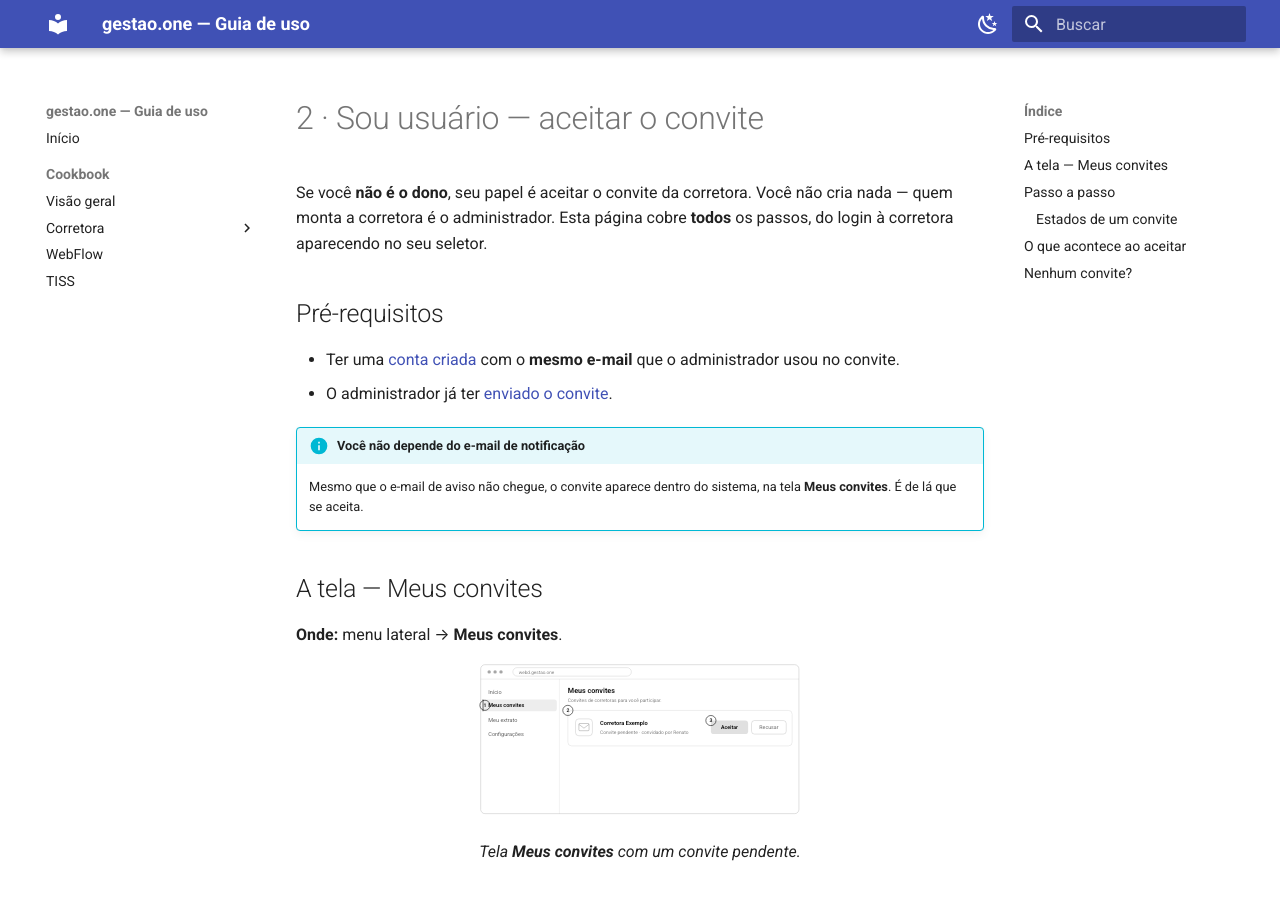
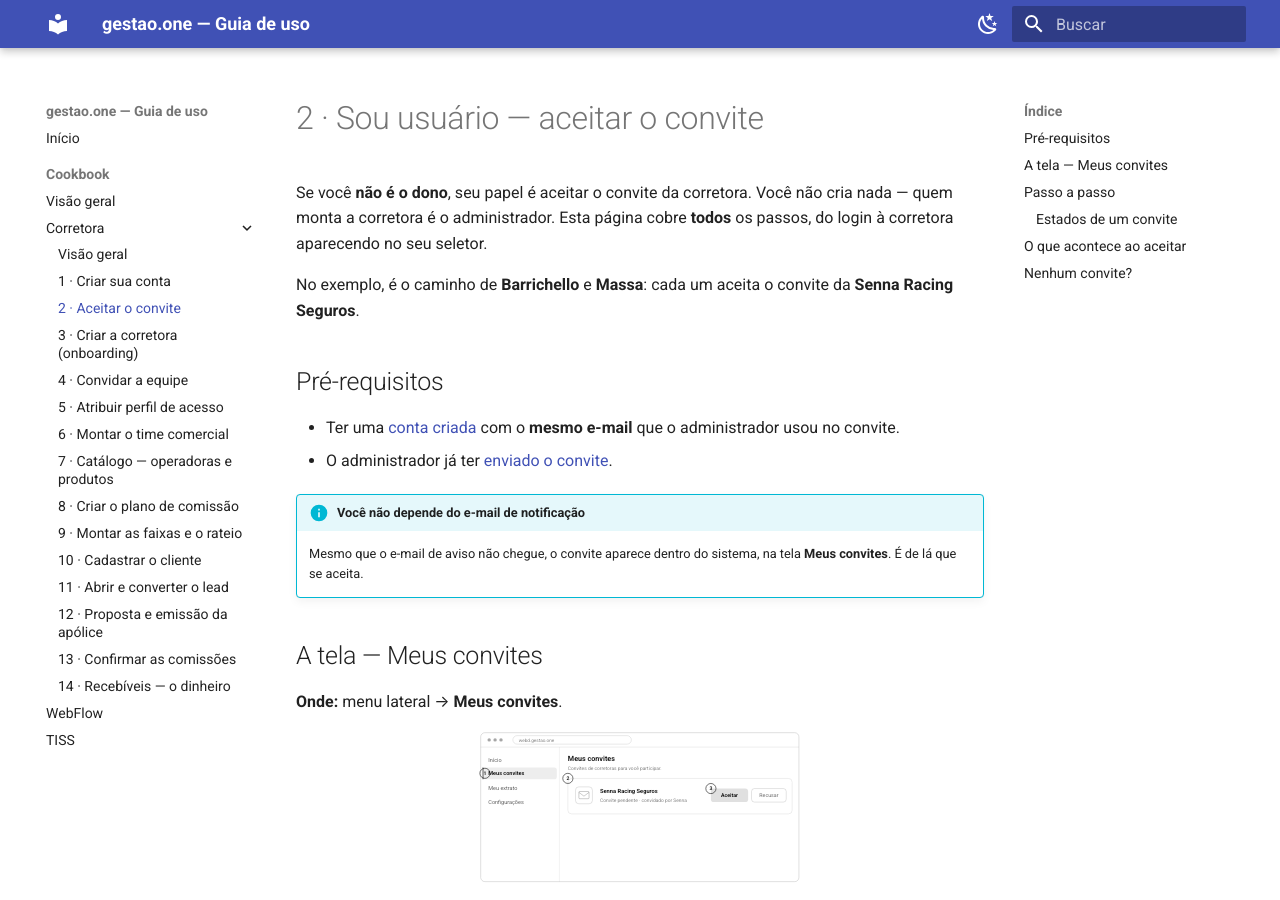
Before and after one commit to renatofagalde/wiki-gestao-one, an MkDocs documentation site: the page built from docs/cookbook/corretora/02-aceitar-convite.md, in a window 1280 px wide and 900 px high. Built offline with MkDocs 1.6.1 and Material for MkDocs 9.7.7, drawn with Linux system fonts in a browser that asks for light colours; some of the changed text lies outside the part shown.

Commit message:
Rename step 2 to accept-invitation and align to new cast

```diff
--- a/docs/cookbook/corretora/02-esperar-convite.md
+++ b/docs/cookbook/corretora/02-aceitar-convite.md
@@ -4,11 +4,14 @@
 cria nada — quem monta a corretora é o administrador. Esta página cobre **todos**
 os passos, do login à corretora aparecendo no seu seletor.
 
+No exemplo, é o caminho de **Barrichello** e **Massa**: cada um aceita o convite
+da **Senna Racing Seguros**.
+
 ## Pré-requisitos
 
 - Ter uma [conta criada](01-criar-conta.md) com o **mesmo e-mail** que o
   administrador usou no convite.
-- O administrador já ter [enviado o convite](03-convidar.md).
+- O administrador já ter [enviado o convite](04-convidar.md).
 
 !!! info "Você não depende do e-mail de notificação"
     Mesmo que o e-mail de aviso não chegue, o convite aparece dentro do sistema,
@@ -50,8 +53,8 @@
   <rect x="228" y="132" width="40" height="40" rx="8" fill="none" stroke="currentColor" stroke-opacity="0.3"/>
   <rect x="236" y="143" width="24" height="17" rx="2" fill="none" stroke="currentColor" stroke-opacity="0.55"/>
   <polyline points="236,145 248,154 260,145" fill="none" stroke="currentColor" stroke-opacity="0.55"/>
-  <text x="286" y="146" font-size="13.5" font-weight="700" fill="currentColor">Corretora Exemplo</text>
-  <text x="286" y="167" font-size="11.5" fill="currentColor" fill-opacity="0.55">Convite pendente · convidado por Renato</text>
+  <text x="286" y="146" font-size="13.5" font-weight="700" fill="currentColor">Senna Racing Seguros</text>
+  <text x="286" y="167" font-size="11.5" fill="currentColor" fill-opacity="0.55">Convite pendente · convidado por Senna</text>
   <!-- botão Aceitar (preenchido leve) -->
   <rect x="548" y="136" width="88" height="32" rx="7" fill="currentColor" fill-opacity="0.14"/>
   <text x="592" y="157" font-size="12.5" font-weight="600" fill="currentColor" text-anchor="middle">Aceitar</text>
@@ -96,7 +99,7 @@
 2. O sistema recarrega suas permissões (o menu que você vê vem do servidor).
 3. **Importante:** aceitar o convite te torna **membro**, mas **ainda não te dá
    telas**. O que você vê depende do **perfil de acesso** que o administrador vai
-   te atribuir — ver [4 · Atribuir perfil de acesso](04-perfil-acesso.md).
+   te atribuir — ver [5 · Atribuir perfil de acesso](05-perfil-acesso.md).
 
 !!! tip "Recusar por engano"
     Recusar pede confirmação e **não é definitivo**: o administrador pode reenviar
@@ -114,4 +117,4 @@
    outro (ex.: pessoal × corporativo).
 3. **Convite ainda não enviado.** Alinhe com o administrador.
 
-→ Próximo (para o dono): [3 · Convidar a equipe](03-convidar.md)
+→ Próximo (para o dono): [3 · Criar a corretora (onboarding)](03-criar-corretora.md)
```
